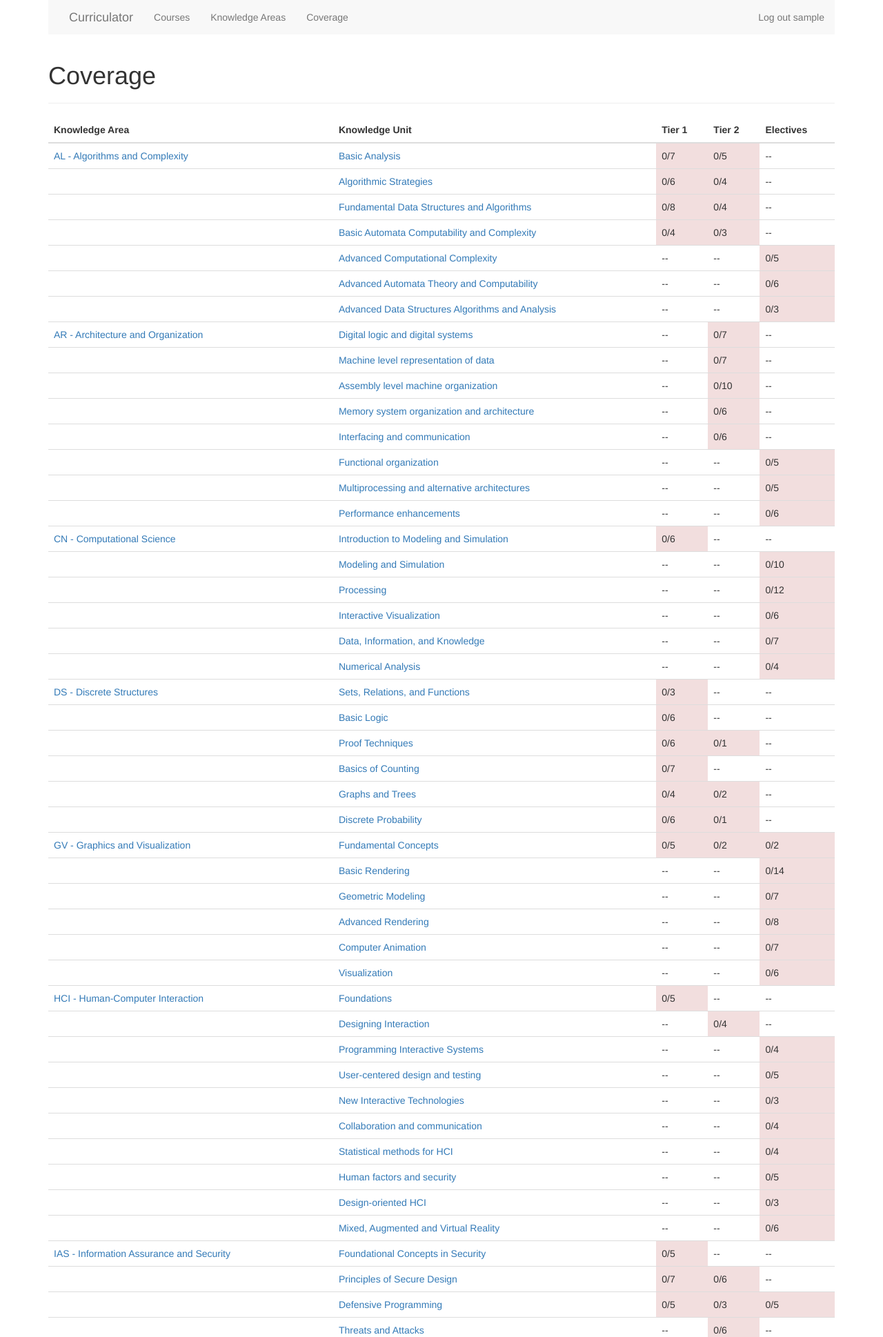
After one commit to nurkkala/curriculator, a Django app: a page that uses cs2013/templates/cs2013/base.html in a window 1280 px wide. The commit adds this page. Shown: the top 1938 px of the page at 69% size. Run offline with Django 3.2, Linux system fonts and the light colour scheme; the visitor is signed in with stand-in values (Sample User, id 1); data comes from the database, SQL or seed files in the repository; data that the repository does not hold is empty; some libraries are stand-ins or nearby versions.

Commit message:
Added coverage reporting.

```diff
--- a/cs2013/models.py
+++ b/cs2013/models.py
@@ -1,4 +1,25 @@
 from django.db import models
+
+
+class KnowledgeUnitCoverage(object):
+    """Helper class for reporting coverage of knowledge units by courses."""
+    def __init__(self, know_unit):
+        self.know_unit = know_unit
+        self.tier_coverage = [ None,
+                               { 'covered': 0, 'total': 0 },
+                               { 'covered': 0, 'total': 0 },
+                               { 'covered': 0, 'total': 0 } ]
+        for outcome in know_unit.learning_outcomes.all():
+            self.tier_coverage[outcome.tier]['total'] += 1
+
+    def add_coverage(self, tier):
+        self.tier_coverage[tier]['covered'] += 1
+
+    def covered(self, tier):
+        return self.tier_coverage[tier]['covered']
+
+    def total(self, tier):
+        return self.tier_coverage[tier]['total']
 
 
 class KnowledgeArea(models.Model):
@@ -14,12 +35,29 @@ class KnowledgeArea(models.Model):
     def all_outcomes(self):
         return LearningOutcome.objects \
                               .filter(knowledge_unit__knowledge_area=self) \
+                              .select_related('knowledge_unit') \
+                              .prefetch_related('courses') \
                               .order_by('knowledge_unit', 'seq')
 
     def tier_n_outcomes(self, n):
         return LearningOutcome.objects \
                               .filter(tier=n, knowledge_unit__knowledge_area=self) \
                               .order_by('knowledge_unit')
+
+    def coverage(self):
+        all_coverage = [ ]
+        coverage_by_pk = { }
+
+        for know_unit in self.knowledge_units.all():
+            coverage = coverage_by_pk[know_unit.pk] = KnowledgeUnitCoverage(know_unit)
+            all_coverage.append(coverage)
+
+        for outcome in self.all_outcomes():
+            know_unit = outcome.knowledge_unit
+            if outcome.courses.count() > 0:
+                coverage_by_pk[know_unit.pk].add_coverage(outcome.tier)
+
+        return all_coverage
 
 
 class KnowledgeUnit(models.Model):
--- a/cs2013/templates/cs2013/base.html
+++ b/cs2013/templates/cs2013/base.html
@@ -31,6 +31,9 @@
 	    <li>
 	      <a href="{% url 'know-area' 1 %}">Knowledge Areas</a>
 	    </li>
+	    <li>
+	      <a href="{% url 'coverage' %}">Coverage</a>
+	    </li>
           </ul>
           <ul class="nav navbar-nav navbar-right">
 	    <li>
--- /dev/null
+++ b/cs2013/templates/cs2013/coverage.html
@@ -0,0 +1,51 @@
+{% extends "cs2013/base.html" %}
+{% load coverage_tags %}
+
+{% block title %}Knowledge Area Coverage{% endblock %}
+
+{% block content %}
+  <div class="page-header">
+    <h1>Coverage</h1>
+  </div>
+
+  <table class="table">
+    <thead>
+      <tr>
+	<th>Knowledge Area</th>
+	<th>Knowledge Unit</th>
+	<th>Tier 1</th>
+	<th>Tier 2</th>
+	<th>Electives</th>
+      </tr>
+    </thead>
+    <tbody>
+      {% for know_area in knowledge_areas %}
+	{% for coverage in know_area.coverage %}
+	  <tr>
+	    <td>
+	      {% ifchanged know_area %}
+		<a href="{% url 'know-area' know_area.pk %}">
+		  {{ know_area.abbreviation }} - {{ know_area.name }}
+		</a>
+	      {% endifchanged %}
+	    </td>
+	    <td>
+	      <a href="{% url 'know-area' know_area.pk %}#{{ coverage.know_unit.pk }}">
+		{{ coverage.know_unit }}
+	      </a>
+	    </td>
+	    <td class="{% coverage_class coverage 1 %}">
+	      {% tier_coverage coverage 1 %}
+	    </td>
+	    <td class="{% coverage_class coverage 2 %}">
+	      {% tier_coverage coverage 2 %}
+	    </td>
+	    <td class="{% coverage_class coverage 3 %}">
+	      {% tier_coverage coverage 3 %}
+	    </td>
+	  </tr>
+	{% endfor %}
+      {% endfor %}
+    </tbody>
+  </table>
+{% endblock %}
--- /dev/null
+++ b/cs2013/templatetags/coverage_tags.py
@@ -0,0 +1,25 @@
+from django import template
+
+register = template.Library()
+
+@register.simple_tag
+def tier_coverage(coverage, tier):
+    if coverage.total(tier):
+        return "{}/{}".format(coverage.covered(tier),
+                              coverage.total(tier))
+    else:
+        return "--"
+
+@register.simple_tag
+def coverage_class(coverage, tier):
+    cov = coverage.covered(tier)
+    tot = coverage.total(tier)
+
+    if tot == 0:
+        return ""
+    elif cov == 0:
+        return "bg-danger"
+    elif cov < tot:
+        return "bg-warning"
+    else:
+        return "bg-success"
--- a/cs2013/urls.py
+++ b/cs2013/urls.py
@@ -2,10 +2,14 @@ from django.conf.urls import patterns, url
 
 urlpatterns = patterns(
     'cs2013.views',
+
     url(r'^course-details/(?P<course_pk>\d+)/$',
         'course_details', name='course-details'),
     url(r'^course-outcomes/(?P<course_pk>\d+)/(?P<page>\d+)/$',
         'course_outcomes', name='course-outcomes'),
+
+    url(r'^reports/coverage/$',
+        'coverage', name='coverage'),
 
     url(r'^know-area/(?P<area_pk>\d+)/$',
         'know_area', name='know-area'),
--- a/cs2013/views.py
+++ b/cs2013/views.py
@@ -66,6 +66,7 @@ def remove_outcome(request, course_pk, outcome_pk):
     course.learning_outcomes.remove(outcome)
     return redirect('course-details', course_pk)
 
+@login_required
 def add_outcome(request):
     course_pk = request.POST['course_pk']
     outcome_pk = request.POST['outcome_pk']
@@ -75,3 +76,9 @@ def add_outcome(request):
 
     course.learning_outcomes.add(outcome)
     return HttpResponse("Added outcome {} to course {}".format(outcome_pk, course_pk))
+
+@login_required
+def coverage(request):
+    knowledge_areas = KnowledgeArea.objects.prefetch_related('knowledge_units').all()
+    return render(request, 'cs2013/coverage.html',
+                  { 'knowledge_areas': knowledge_areas })
```
Also changed, not shown: cs2013/templates/cs2013/details.html (+7 -1 lines), cs2013/templates/cs2013/know_areas.html (+8 -1 lines), cs2013/templatetags/__init__.py (added).
